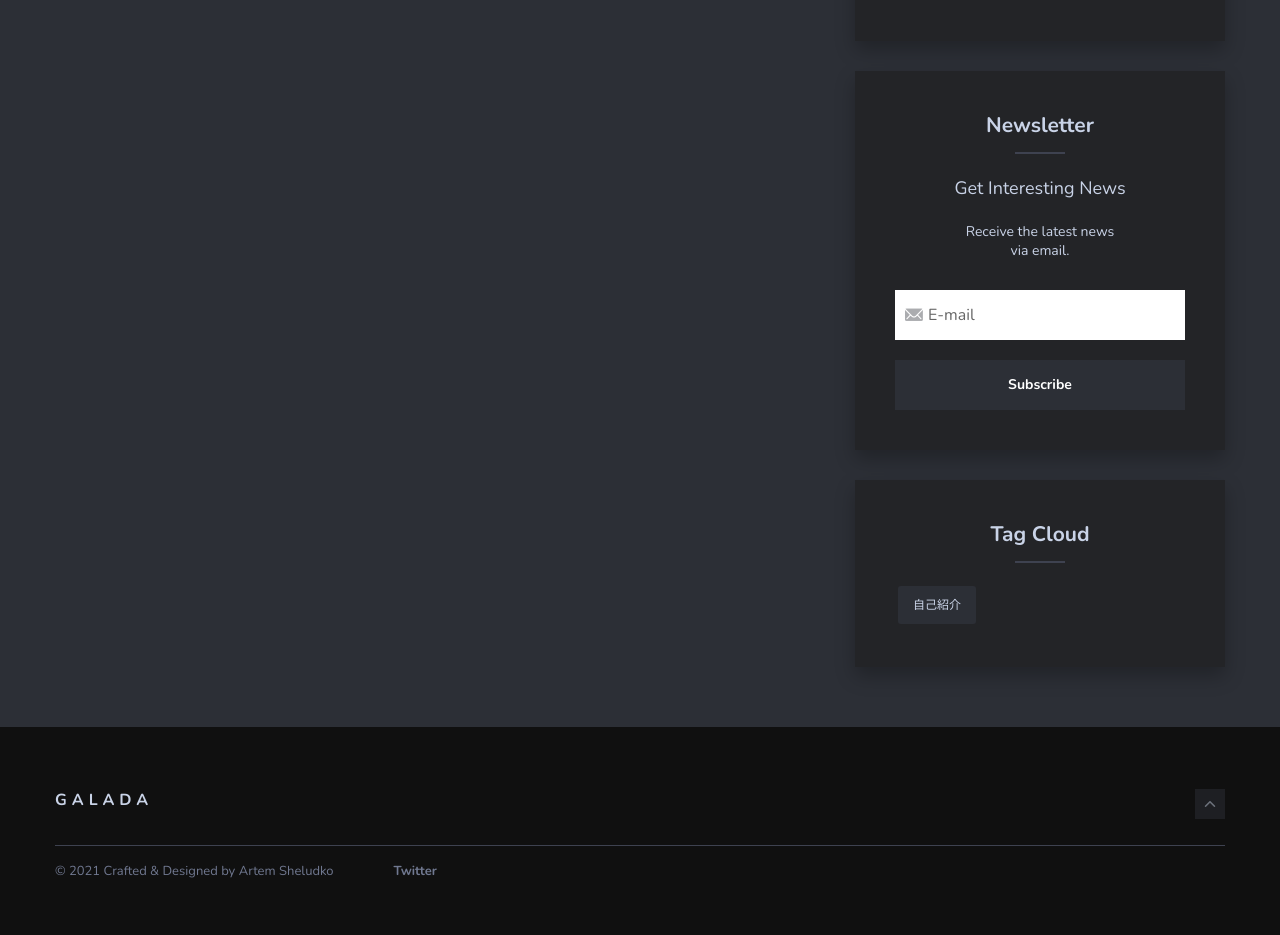
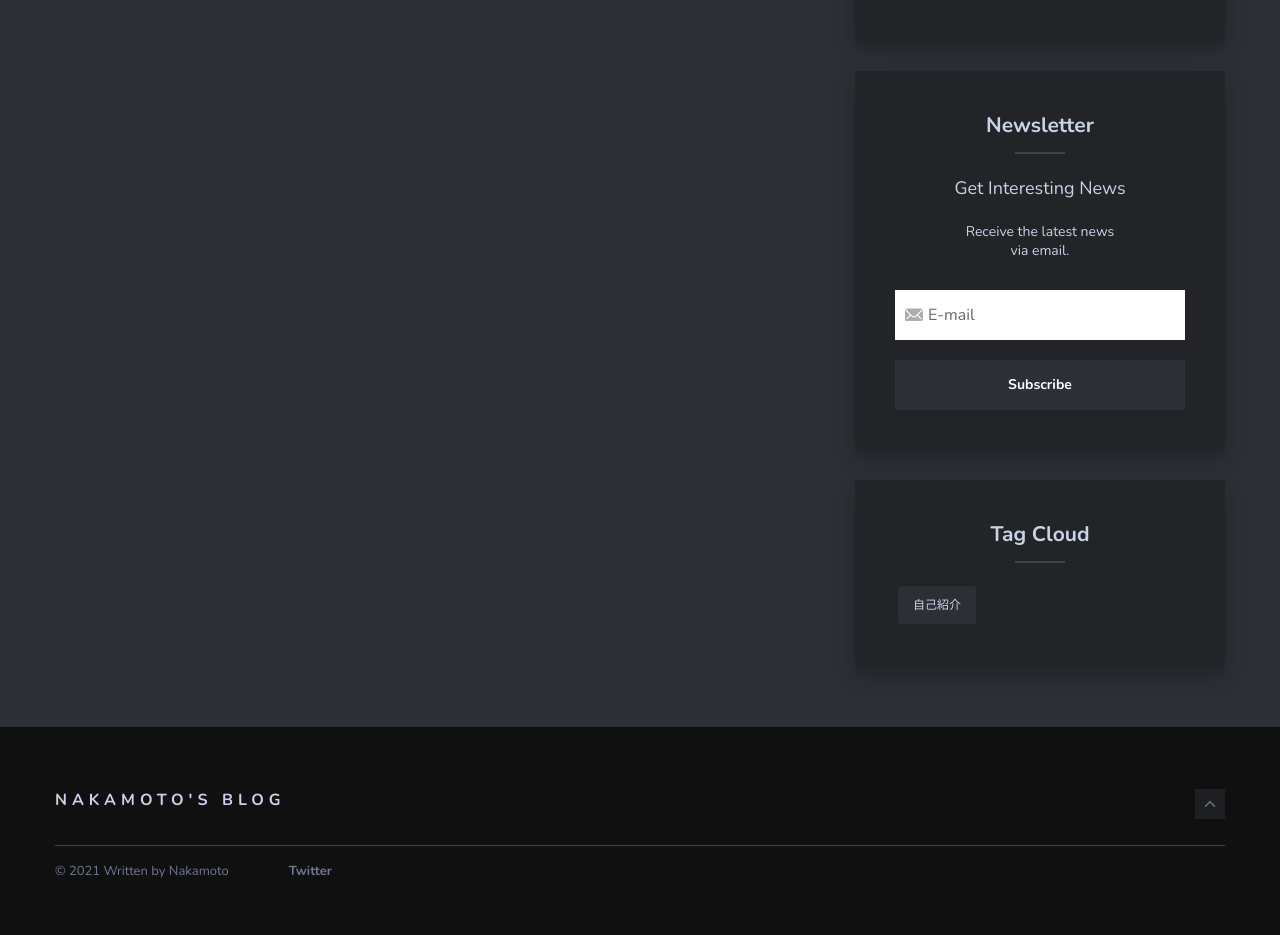
Before and after one commit to RP-800/RP-800.github.io, a Jekyll site: the page built from index.html, in a window 1280 px wide. Shown: the part 870-1805 px from the top of the page. Built offline with Jekyll 4.4.1, drawn with Linux system fonts in a browser that asks for light colours; nearby versions of some CDN libraries; the list of posts is cut into pages by our own code.

Commit message:
Update footer.html

```diff
--- a/_includes/footer.html
+++ b/_includes/footer.html
@@ -4,13 +4,13 @@
       <div class="col col-12">
         <div class="footer-top">
           <h2 class="logo-title">
-            <a href="{{site.baseurl}}/" class="logo-text">Galada</a>
+            <a href="{{site.baseurl}}/" class="logo-text">Nakamoto's Blog</a>
           </h2>
           <div class="top"><i class="ion ion-ios-arrow-up"></i></div>
         </div>
         <div class="footer-bottom">
           <div class="copyright">
-            <p>&copy; {{site.time | date: '%Y'}} Crafted & Designed by <a href="https://github.com/artemsheludko">Artem Sheludko</a></p>
+            <p>&copy; {{site.time | date: '%Y'}} Written by <a href="https://twitter.com/Nakamoto_RCJ">Nakamoto</a></p>
           </div>
           <div class="footer-social">
             <ul class="list-reset">
```
